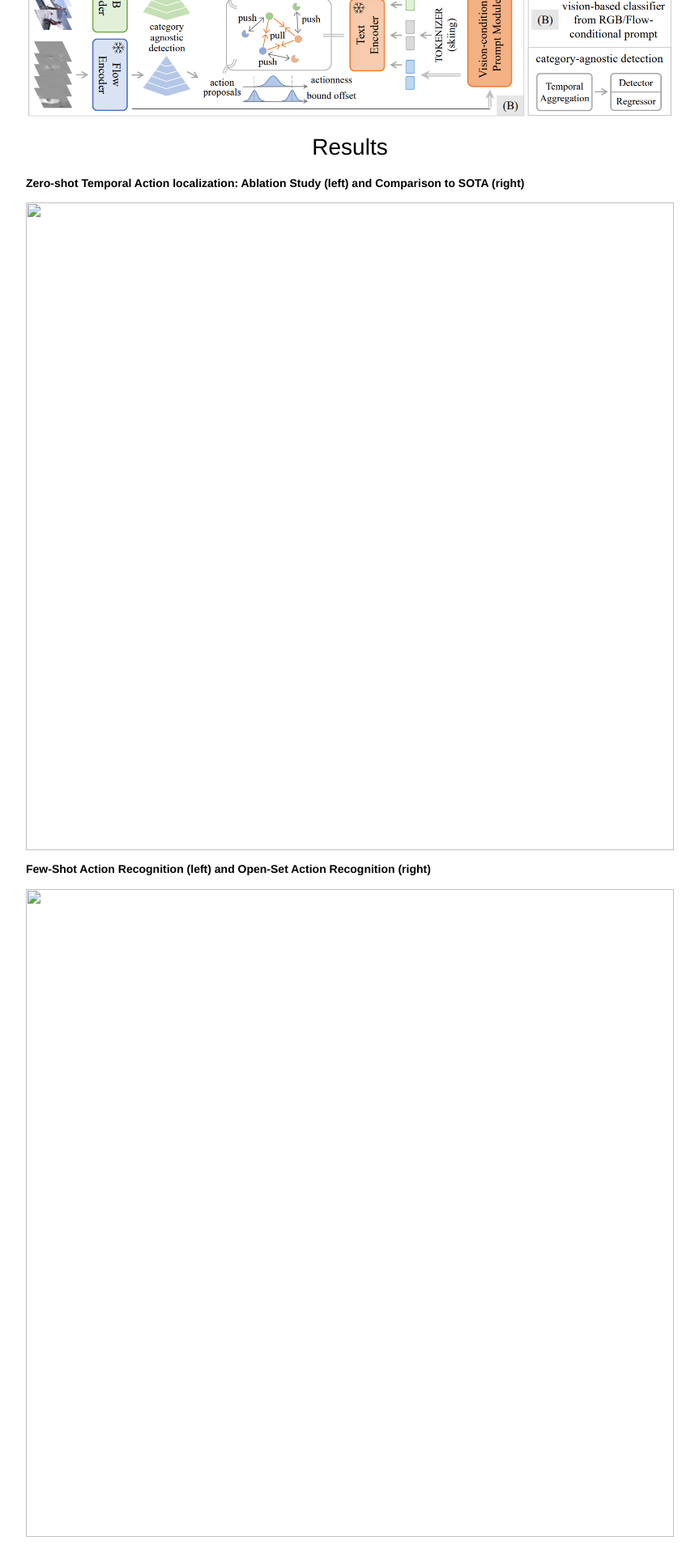
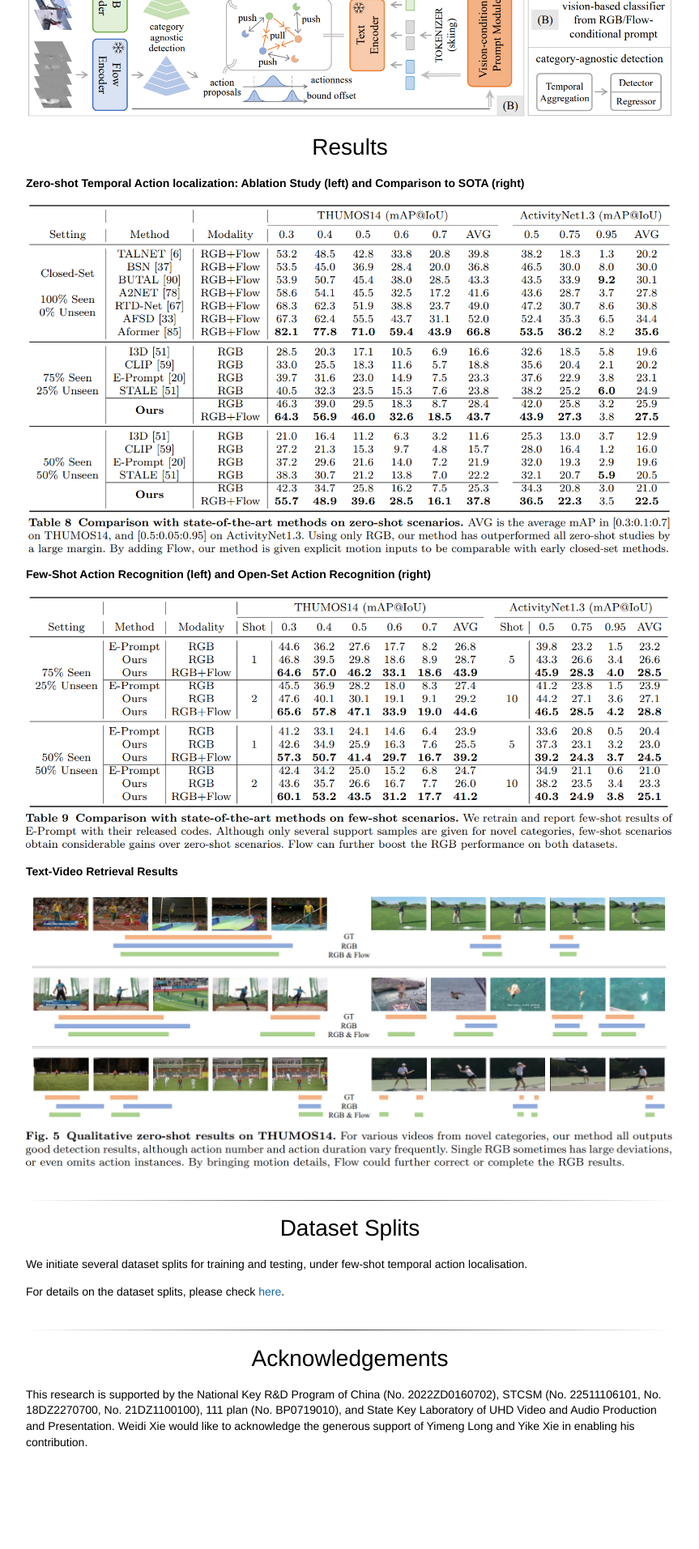
Before and after one commit to ju-chen/Voide1220.github.io, a Jekyll site: the page GPT_prompt/index.html, which Jekyll copies as it is, in a window 1280 px wide. Shown: the part 1396-3309 px from the top of the page at 81% size, without its empty margins (208-1071 px from the left). Built offline with Jekyll 4.4.1, drawn with Linux system fonts in a browser that asks for light colours; some web fonts are replaced; after the commit the page ends 3241 px from its top, so only the background shows below that.

Commit message:
Update index.html

```diff
--- a/GPT_prompt/index.html
+++ b/GPT_prompt/index.html
@@ -332,15 +332,15 @@
        <center><h1>Results</h1></center>
 
        <p><b> Zero-shot Temporal Action localization: Ablation Study (left) and Comparison to SOTA (right) </b> </p>
-       <p><img class="center"  src="./images/zeroshot.PNG" width="800px"></p>
+       <p><img class="center"  src="./image/zeroshot.PNG" width="800px"></p>
 
 
        <p><b> Few-Shot Action Recognition (left) and Open-Set Action Recognition (right) </b> </p>
-       <p><img class="center"  src="./images/fewshot.PNG" width="800px"></p>
+       <p><img class="center"  src="./image/fewshot.PNG" width="800px"></p>
 
 
 	<p><b> Text-Video Retrieval Results </b> </p>
-       <p><img class="center"  src="./images/result.PNG" width="800px"></p>
+       <p><img class="center"  src="./image/result.PNG" width="800px"></p>
 
 
 	<br><hr>
```
